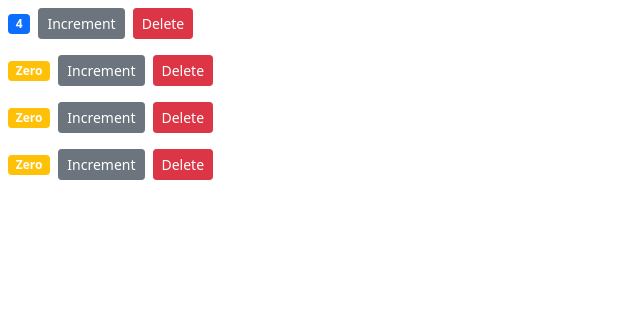
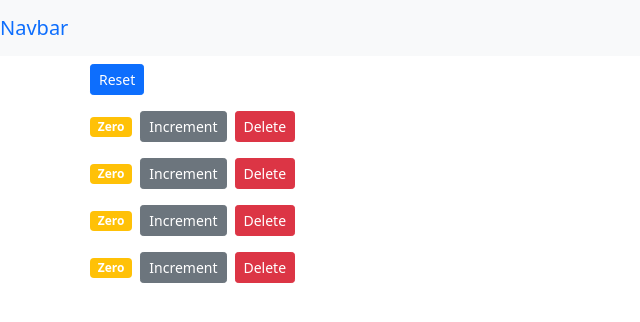
Before and after one commit to pgosar/shopping-cart, a React (Create React App) app: page / in a window 1280 px wide. Shown: the top 322 px of the page, without its empty margins (0-640 px from the left). Built offline with nearby package versions, Linux system fonts and the light colour scheme.

Commit message:
navigation bar

```diff
--- a/src/App.js
+++ b/src/App.js
@@ -1,25 +1,19 @@
-import logo from "./logo.svg";
+import React, { Component } from "react";
+import NavBar from "./components/navBar";
 import "./App.css";
+import Counters from "./components/counters";
 
-function App() {
-  return (
-    <div className="App">
-      <header className="App-header">
-        <img src={logo} className="App-logo" alt="logo" />
-        <p>
-          Edit <code>src/App.js</code> and save to reload.
-        </p>
-        <a
-          className="App-link"
-          href="https://reactjs.org"
-          target="_blank"
-          rel="noopener noreferrer"
-        >
-          Learn React
-        </a>
-      </header>
-    </div>
-  );
+class App extends Component {
+  render() {
+    return (
+      <React.Fragment>
+        <NavBar />
+        <main className="container">
+          <Counters />
+        </main>
+      </React.Fragment>
+    );
+  }
 }
 
 export default App;
--- a/src/components/counter.jsx
+++ b/src/components/counter.jsx
@@ -1,24 +1,12 @@
 import React, { Component } from "react";
 
 class Counter extends React.Component {
-  state = {
-    value: this.props.counter.value,
-  };
-
-  handleIncrement = () => {
-    this.setState({ value: this.state.value + 1 });
-  };
-
-  doHandleIncrement = () => {
-    this.handleIncrement({ id: 1 });
-  };
-
   render() {
     return (
       <div>
         <span className={this.getBadgeClasses()}>{this.formatCount()}</span>
         <button
-          onClick={this.handleIncrement}
+          onClick={() => this.props.onIncrement(this.props.counter)}
           className="btn btn-secondary btn-sm"
         >
           Increment
@@ -35,13 +23,13 @@ class Counter extends React.Component {
 
   getBadgeClasses() {
     let classes = "badge m-2 bg-";
-    classes += this.state.value == 0 ? "warning" : "primary";
+    classes += this.props.counter.value == 0 ? "warning" : "primary";
     return classes;
   }
 
   formatCount() {
-    const { value: count } = this.state;
-    return count == 0 ? "Zero" : count;
+    const { value } = this.props.counter;
+    return value == 0 ? "Zero" : value;
   }
 }
 
--- a/src/components/counters.jsx
+++ b/src/components/counters.jsx
@@ -4,24 +4,48 @@ import Counter from "./counter";
 class Counters extends React.Component {
   state = {
     counters: [
-      { id: 1, value: 4 },
+      { id: 1, value: 0 },
       { id: 2, value: 0 },
       { id: 3, value: 0 },
       { id: 4, value: 0 },
     ],
   };
 
+  handleIncrement = (counter) => {
+    const counters = [...this.state.counters];
+    const index = counters.indexOf(counter);
+    counters[index] = { ...counter };
+    counters[index].value++;
+    this.setState({ counters });
+  };
+
   handleDelete = (counterId) => {
     const counters = this.state.counters.filter((c) => c.id != counterId);
     this.setState({ counters });
   };
+
+  handleReset = () => {
+    const counters = this.state.counters.map((c) => {
+      c.value = 0;
+      return c;
+    });
+    this.setState({ counters });
+  };
+
   render() {
     return (
       <div>
+        <button
+          onClick={this.handleReset}
+          className="btn btn-primary btn-sm m-2"
+        >
+          Reset
+        </button>
         {this.state.counters.map((counter) => (
           <Counter
             key={counter.id}
             onDelete={this.handleDelete}
+            onIncrement={this.handleIncrement}
             counter={counter}
           />
         ))}
--- /dev/null
+++ b/src/components/navBar.jsx
@@ -0,0 +1,14 @@
+import React, { Component } from "react";
+class NavBar extends React.Component {
+  render() {
+    return (
+      <nav className="navbar navbar light bg-light">
+        <a className="navbar-brand" href="#">
+          Navbar
+        </a>
+      </nav>
+    );
+  }
+}
+
+export default NavBar;
--- a/src/index.js
+++ b/src/index.js
@@ -3,6 +3,5 @@ import ReactDom from "react-dom";
 import "./index.css";
 import App from "./App";
 import "bootstrap/dist/css/bootstrap.css";
-import Counters from "./components/counters";
 
-ReactDom.render(<Counters />, document.getElementById("root"));
+ReactDom.render(<App />, document.getElementById("root"));
```
